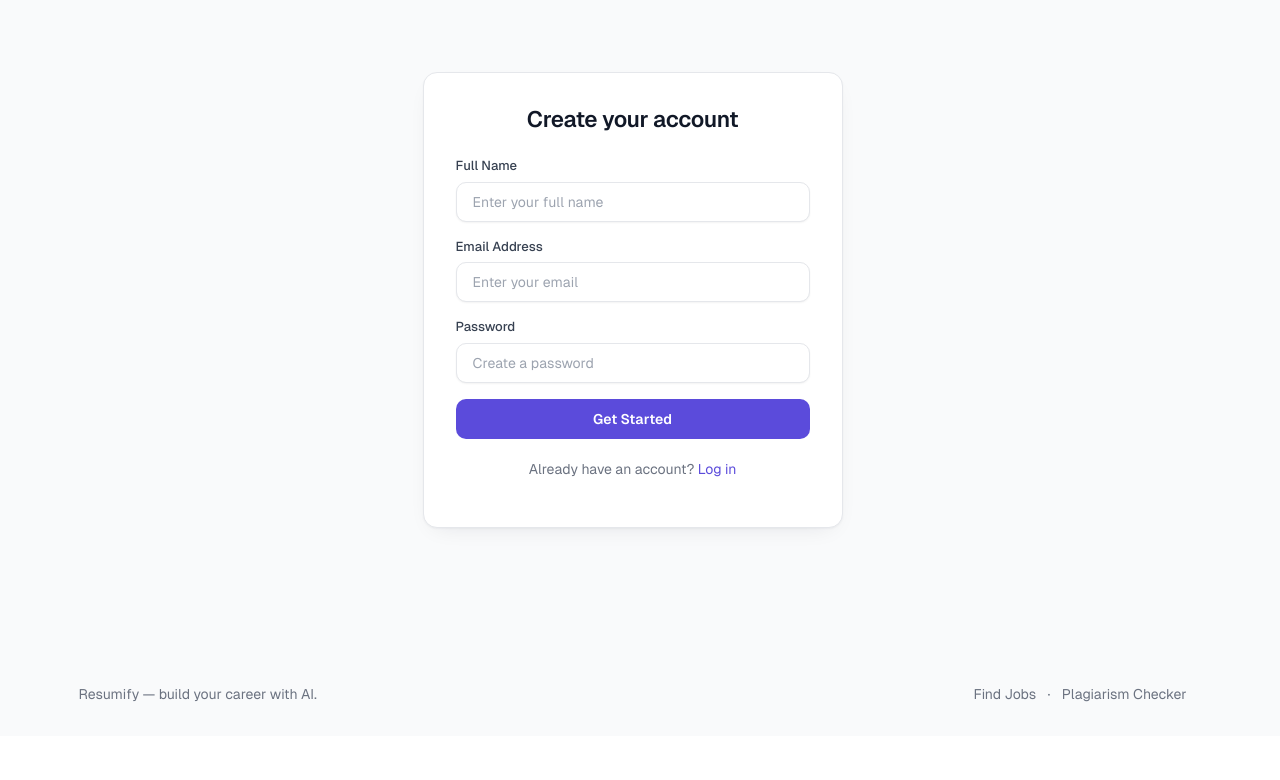
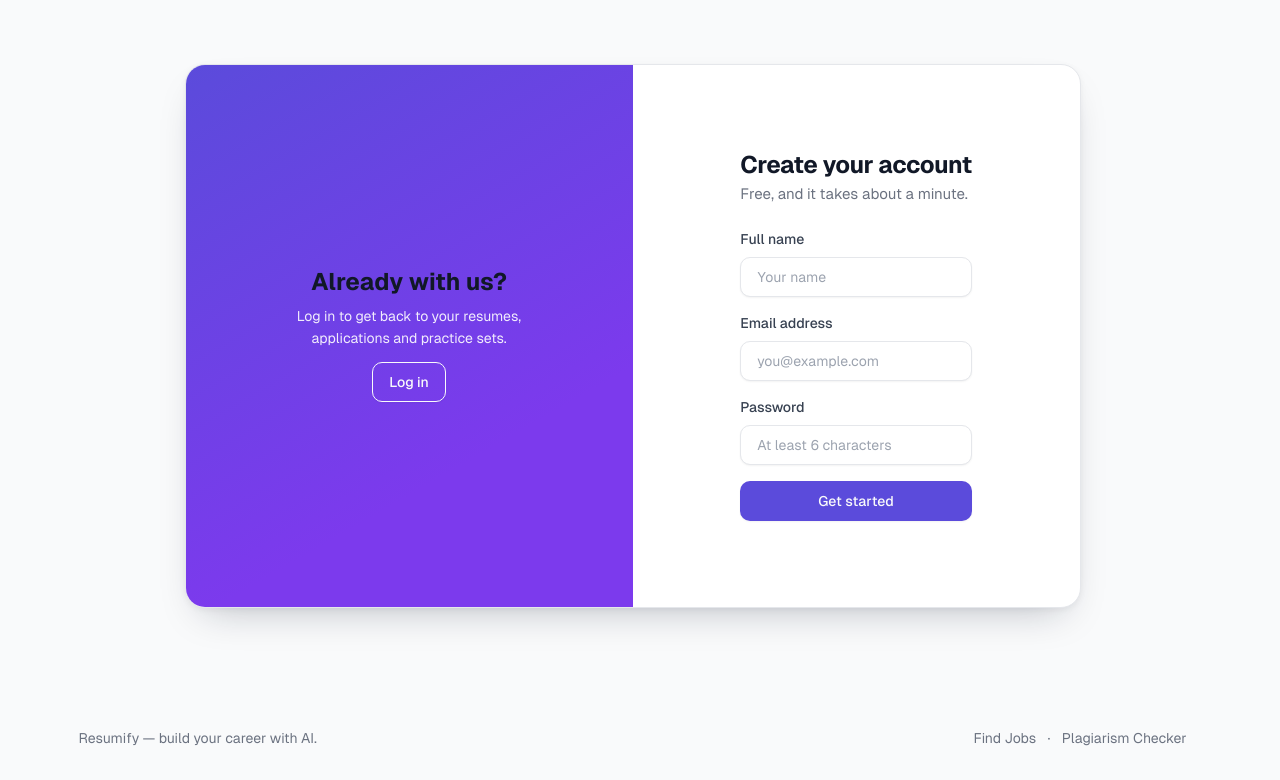
Before and after one commit to Abhishek-e/Resume-ATS-Tailor, a Flask app: page /register in a window 1280 px wide. Shown: the part 64-844 px from the top of the page. Before the commit the page ends 766 px from the top, so only its background shows below. Run offline with Flask 3, Linux system fonts and the light colour scheme; some libraries are stand-ins or nearby versions.

Commit message:
Merge login and register into one sliding page, add Google sign-in
/login and /register now render the same template; the route only picks which
panel starts in front, so existing links, the `next` redirects and a
JS-disabled browser all still work. Above lg a panel slides across the two
forms; below it the panel is dropped and the panes swap, because a horizontal
slide on a phone costs width the form needs. The pane behind the panel gets
pointer-events: none so it is not tabbable through an opaque surface.

Google sign-in uses Identity Services: the browser gets a credential, and the
server verifies it against Google's public keys and our own client id, so
nothing trusts what the page claims. Accounts created this way carry no
password hash, and /login now checks for one before comparing - otherwise a
Google account would fail as "invalid password" on a password it never had.

Adds _safe_next(): `next` arrives from a query string and now also a JSON
body, so without it a crafted login link could bounce to another domain after
a genuine sign-in. Protocol-relative `//host` is rejected too.

GOOGLE_CLIENT_ID is public by design and ships in the page source. Unset, the
Google button does not render and email sign-in is unaffected.

Co-Authored-By: Claude Opus 5 <noreply@anthropic.com>

```diff
--- a/app.py
+++ b/app.py
@@ -17,7 +17,9 @@ from flask import (
     flash, send_file, session,
 )
 from google import genai
+from google.auth.transport import requests as google_requests
 from google.genai import types
+from google.oauth2 import id_token as google_id_token
 from openai import OpenAI
 from pydantic import BaseModel
 from pypdf import PdfReader
@@ -51,6 +53,12 @@ openrouter_client = OpenAI(
 ) if OPENROUTER_API_KEY else None
 
 RESUME_TEMPLATES = {"modern", "classic", "minimal"}
+
+# Google Identity Services. The client id is a public identifier - it ships in
+# the page source by design - so it is not a secret and needs no sync:false on
+# Render. Unset simply means the Google button is not rendered and email
+# sign-in carries on unchanged.
+GOOGLE_CLIENT_ID = os.environ.get("GOOGLE_CLIENT_ID", "").strip()
 
 
 def _openrouter_generate(prompt, json_mode=False):
@@ -224,12 +232,44 @@ def prep_set(slug):
     return jsonify(payload)
 
 
+def _render_auth(mode):
+    """Both /login and /register render the same page; mode picks the panel."""
+    return render_template(
+        'auth.html',
+        mode=mode,
+        next=request.args.get('next', ''),
+        google_client_id=GOOGLE_CLIENT_ID,
+    )
+
+
+def _safe_next(target):
+    """
+    Only ever redirect within this site.
+
+    `next` arrives from a query string or a JSON body, so without this an
+    attacker could hand someone a login link that bounces to their own domain
+    after a real sign-in. A leading `//` is excluded too - browsers read that
+    as protocol-relative and would leave the site.
+    """
+    if not target or not target.startswith('/') or target.startswith('//'):
+        return None
+    return target
+
+
+def _start_session(email, user):
+    session['user_id'] = email
+    session['username'] = user.get('username') or email.split('@')[0]
+    # Carried in the session so the announcement bell costs no Firestore read
+    # per page; persisted on the user when dismissed.
+    session['ann_seen_at'] = user.get('ann_seen_at', 0)
+
+
 @app.route('/register', methods=['GET', 'POST'])
 def register():
     if request.method == 'POST':
         if db is None:
             flash('Database is not configured on the server.', 'error')
-            return render_template('register.html')
+            return _render_auth('register')
 
         username = request.form['username']
         email = request.form['email'].strip().lower()
@@ -243,12 +283,13 @@ def register():
                 'username': username,
                 'email': email,
                 'password': generate_password_hash(password),
+                'auth_provider': 'password',
                 'created_at': firestore.SERVER_TIMESTAMP,
             })
             flash('Registration successful! Please login.', 'success')
             return redirect(url_for('login'))
 
-    return render_template('register.html')
+    return _render_auth('register')
 
 
 @app.route('/login', methods=['GET', 'POST'])
@@ -263,18 +304,69 @@ def login():
             if doc.exists:
                 user = doc.to_dict()
 
-        if user and check_password_hash(user['password'], password):
-            session['user_id'] = email
-            session['username'] = user['username']
-            # Carried in the session so the announcement bell costs no
-            # Firestore read per page; persisted on the user when dismissed.
-            session['ann_seen_at'] = user.get('ann_seen_at', 0)
+        # Google-created accounts have no password hash, so check for one
+        # before comparing - and say why, rather than "invalid password" on an
+        # account that never had one.
+        if user and not user.get('password'):
+            flash('That account was created with Google — use the Google button above.', 'error')
+        elif user and check_password_hash(user['password'], password):
+            _start_session(email, user)
             flash('Login successful!', 'success')
-            return redirect(request.form.get('next') or url_for('home'))
+            return redirect(_safe_next(request.form.get('next')) or url_for('home'))
         else:
             flash('Invalid email or password.', 'error')
 
-    return render_template('login.html', next=request.args.get('next', ''))
+    return _render_auth('login')
+
+
+@app.route('/auth/google', methods=['POST'])
+def auth_google():
+    """
+    Verifies a Google Identity Services credential and signs the user in,
+    registering them on first use.
+
+    The token is verified server-side against Google's public keys and our own
+    client id - a credential minted for someone else's site will not pass, so
+    nothing here trusts what the browser claims.
+    """
+    if not GOOGLE_CLIENT_ID:
+        return jsonify({"error": "Google sign-in is not configured on this server."}), 503
+    if db is None:
+        return jsonify({"error": "Database is not configured on the server."}), 503
+
+    credential = (request.get_json(silent=True) or {}).get('credential')
+    if not credential:
+        return jsonify({"error": "Missing Google credential."}), 400
+
+    try:
+        claims = google_id_token.verify_oauth2_token(
+            credential, google_requests.Request(), GOOGLE_CLIENT_ID)
+    except ValueError as e:
+        return jsonify({"error": f"Could not verify that Google account: {e}"}), 401
+
+    if not claims.get('email_verified'):
+        return jsonify({"error": "That Google account has no verified email."}), 401
+
+    email = claims['email'].strip().lower()
+    user_ref = db.collection('users').document(email)
+    doc = user_ref.get()
+
+    if doc.exists:
+        user = doc.to_dict()
+    else:
+        # No password field: this account can only ever be reached through
+        # Google, and /login says so rather than failing as a bad password.
+        user = {
+            'username': claims.get('name') or email.split('@')[0],
+            'email': email,
+            'auth_provider': 'google',
+            'created_at': firestore.SERVER_TIMESTAMP,
+        }
+        user_ref.set(user)
+
+    _start_session(email, user)
+    target = _safe_next((request.get_json(silent=True) or {}).get('next'))
+    return jsonify({"redirect": target or url_for('home')})
 
 
 @app.route('/logout')
--- a/render.yaml
+++ b/render.yaml
@@ -35,6 +35,12 @@ services:
       - key: OPENROUTER_MODEL
         sync: false
 
+      # Google Identity Services client id. Public by design (it ships in the
+      # page source), so it is set here rather than as a secret. Leave it unset
+      # and the Google button simply does not render.
+      - key: GOOGLE_CLIENT_ID
+        sync: false
+
       # --- Find Jobs -----------------------------------------------------
       # Comma-separated. Board tokens come from the careers-page URL:
       # boards.greenhouse.io/<token> and jobs.lever.co/<company>.
--- a/requirements.txt
+++ b/requirements.txt
@@ -12,3 +12,4 @@ pypdf
 # these - no browser engine, so nothing here needs system packages.
 requests
 feedparser
+google-auth
--- a/static/style.css
+++ b/static/style.css
@@ -1673,3 +1673,163 @@ body {
     white-space: pre-line;
     margin: .5rem 0 0;
 }
+
+/* --------------------------------------------------------------------------
+   Auth - one page, two panes, sliding panel
+   Both forms are always in the DOM. Desktop slides a panel across them;
+   below lg the panel is dropped and the panes are simply swapped, because a
+   horizontal slide on a phone costs width the form needs.
+   -------------------------------------------------------------------------- */
+
+.auth-page {
+    display: flex;
+    justify-content: center;
+    padding: 2.5rem 0 4rem;
+}
+
+.auth-shell {
+    position: relative;
+    width: min(56rem, 100%);
+    min-height: 34rem;
+    background: var(--tblr-bg-surface);
+    border: 1px solid var(--tblr-border-color);
+    border-radius: 1.25rem;
+    box-shadow: var(--rs-shadow-lift);
+    overflow: hidden;
+}
+
+.auth-pane {
+    padding: 2.5rem clamp(1.25rem, 4vw, 3rem);
+}
+
+.auth-form { max-width: 22rem; margin: 0 auto; }
+
+.auth-title {
+    font-size: 1.5rem;
+    font-weight: 700;
+    letter-spacing: -.02em;
+    margin: 0 0 .25rem;
+}
+
+.auth-sub {
+    color: var(--tblr-secondary);
+    font-size: .9375rem;
+    margin: 0 0 1.5rem;
+}
+
+.auth-google {
+    display: flex;
+    justify-content: center;
+    min-height: 2.5rem;
+    margin-bottom: 1rem;
+}
+
+.auth-divider {
+    display: flex;
+    align-items: center;
+    gap: .75rem;
+    margin: 0 0 1.25rem;
+    color: var(--tblr-secondary);
+    font-size: .8125rem;
+}
+
+.auth-divider::before,
+.auth-divider::after {
+    content: '';
+    flex: 1;
+    height: 1px;
+    background: var(--tblr-border-color);
+}
+
+.auth-switch {
+    margin: 1.25rem 0 0;
+    text-align: center;
+    color: var(--tblr-secondary);
+    font-size: .875rem;
+}
+
+.btn-link-plain {
+    border: 0;
+    background: none;
+    padding: 0;
+    color: var(--tblr-primary);
+    font-weight: 600;
+    cursor: pointer;
+}
+
+:root[data-bs-theme="dark"] .btn-link-plain { color: #a78bfa; }
+
+/* --- below lg: stack, no slide ------------------------------------------ */
+
+@media (max-width: 991.98px) {
+    .auth-shell { min-height: 0; }
+    .auth-pane-register { display: none; }
+    .auth-shell.is-register .auth-pane-login { display: none; }
+    .auth-shell.is-register .auth-pane-register { display: block; }
+}
+
+/* --- lg and up: both panes side by side, panel slides over one ----------- */
+
+@media (min-width: 992px) {
+    .auth-shell { display: grid; grid-template-columns: 1fr 1fr; }
+
+    .auth-pane {
+        grid-row: 1;
+        display: flex;
+        align-items: center;
+        /* Both panes are always rendered and always laid out; only the panel
+           on top moves. Transitioning opacity rather than display keeps the
+           inputs focusable in a predictable order. */
+        transition: opacity .5s ease;
+    }
+
+    .auth-pane-login { grid-column: 1; }
+    .auth-pane-register { grid-column: 2; }
+
+    .auth-slider {
+        position: absolute;
+        top: 0;
+        bottom: 0;
+        left: 50%;
+        width: 50%;
+        overflow: hidden;
+        background: linear-gradient(150deg, var(--tblr-primary), #7c3aed 70%);
+        color: #fff;
+        transition: transform .55s cubic-bezier(.4, 0, .2, 1);
+        z-index: 2;
+    }
+
+    .auth-shell.is-register .auth-slider { transform: translateX(-100%); }
+
+    .auth-slider-face {
+        position: absolute;
+        inset: 0;
+        display: flex;
+        flex-direction: column;
+        align-items: center;
+        justify-content: center;
+        gap: .75rem;
+        text-align: center;
+        padding: 2.5rem;
+        transition: opacity .35s ease;
+    }
+
+    .auth-slider-face h3 { font-size: 1.5rem; font-weight: 700; margin: 0; }
+    .auth-slider-face p { max-width: 26ch; margin: 0; opacity: .9; line-height: 1.55; }
+
+    /* The panel covers the register pane by default, so the face showing must
+       be the one inviting you to register. */
+    .auth-slider-to-login { opacity: 0; pointer-events: none; }
+    .auth-shell.is-register .auth-slider-to-register { opacity: 0; pointer-events: none; }
+    .auth-shell.is-register .auth-slider-to-login { opacity: 1; pointer-events: auto; }
+
+    /* Whichever pane is under the panel is hidden from the pointer and from
+       the tab order - it is behind an opaque surface. */
+    .auth-pane-register { opacity: 0; pointer-events: none; }
+    .auth-shell.is-register .auth-pane-register { opacity: 1; pointer-events: auto; }
+    .auth-shell.is-register .auth-pane-login { opacity: 0; pointer-events: none; }
+}
+
+@media (prefers-reduced-motion: reduce) {
+    .auth-slider, .auth-slider-face, .auth-pane { transition: none; }
+}
--- /dev/null
+++ b/templates/auth.html
@@ -0,0 +1,171 @@
+{% extends "base.html" %}
+{% block title %}{{ 'Create your account' if mode == 'register' else 'Log in' }} - {{ site.app_name }}{% endblock %}
+
+{% block content %}
+{#
+  One page for both forms. /login and /register both render this - the route
+  only decides which panel starts in front, so existing links and the `next`
+  redirects keep working and a JS failure still leaves a usable form.
+#}
+<div class="auth-page">
+    <div class="auth-shell{% if mode == 'register' %} is-register{% endif %}" id="auth-shell">
+
+        <!-- Log in -->
+        <div class="auth-pane auth-pane-login">
+            <form method="POST" action="{{ url_for('login') }}" class="auth-form">
+                <input type="hidden" name="next" value="{{ next }}">
+                <h2 class="auth-title">Welcome back</h2>
+                <p class="auth-sub">Log in to pick up where you left off.</p>
+
+                {% if google_client_id %}
+                    <div class="auth-google" data-auth-google></div>
+                    <div class="auth-divider"><span>or use your email</span></div>
+                {% endif %}
+
+                <div class="mb-3">
+                    <label class="form-label" for="login-email">Email address</label>
+                    <input type="email" id="login-email" name="email" class="form-control"
+                           placeholder="you@example.com" autocomplete="email" required>
+                </div>
+                <div class="mb-3">
+                    <label class="form-label" for="login-password">Password</label>
+                    <input type="password" id="login-password" name="password" class="form-control"
+                           placeholder="Your password" autocomplete="current-password" required>
+                </div>
+
+                <button type="submit" class="btn btn-primary w-100">Log in</button>
+
+                <p class="auth-switch d-lg-none">
+                    New here?
+                    <button type="button" class="btn-link-plain" data-auth-toggle="register">Create an account</button>
+                </p>
+            </form>
+        </div>
+
+        <!-- Register -->
+        <div class="auth-pane auth-pane-register">
+            <form method="POST" action="{{ url_for('register') }}" class="auth-form">
+                <h2 class="auth-title">Create your account</h2>
+                <p class="auth-sub">Free, and it takes about a minute.</p>
+
+                {% if google_client_id %}
+                    <div class="auth-google" data-auth-google></div>
+                    <div class="auth-divider"><span>or use your email</span></div>
+                {% endif %}
+
+                <div class="mb-3">
+                    <label class="form-label" for="reg-username">Full name</label>
+                    <input type="text" id="reg-username" name="username" class="form-control"
+                           placeholder="Your name" autocomplete="name" required>
+                </div>
+                <div class="mb-3">
+                    <label class="form-label" for="reg-email">Email address</label>
+                    <input type="email" id="reg-email" name="email" class="form-control"
+                           placeholder="you@example.com" autocomplete="email" required>
+                </div>
+                <div class="mb-3">
+                    <label class="form-label" for="reg-password">Password</label>
+                    <input type="password" id="reg-password" name="password" class="form-control"
+                           placeholder="At least 6 characters" autocomplete="new-password"
+                           minlength="6" required>
+                </div>
+
+                <button type="submit" class="btn btn-primary w-100">Get started</button>
+
+                <p class="auth-switch d-lg-none">
+                    Already registered?
+                    <button type="button" class="btn-link-plain" data-auth-toggle="login">Log in</button>
+                </p>
+            </form>
+        </div>
+
+        <!-- The sliding panel. Desktop only; below lg the panes stack and the
+             inline links above do the switching instead. -->
+        <div class="auth-slider d-none d-lg-flex" aria-hidden="true">
+            <div class="auth-slider-face auth-slider-to-register">
+                <h3>New to {{ site.app_name }}?</h3>
+                <p>Build an ATS-ready CV, track applications and prep for interviews — free.</p>
+                <button type="button" class="btn btn-outline-light" data-auth-toggle="register">
+                    Create an account
+                </button>
+            </div>
+            <div class="auth-slider-face auth-slider-to-login">
+                <h3>Already with us?</h3>
+                <p>Log in to get back to your resumes, applications and practice sets.</p>
+                <button type="button" class="btn btn-outline-light" data-auth-toggle="login">
+                    Log in
+                </button>
+            </div>
+        </div>
+    </div>
+</div>
+{% endblock %}
+
+{% block scripts %}
+<script>
+(function () {
+    var shell = document.getElementById('auth-shell');
+    if (!shell) { return; }
+
+    function show(mode) {
+        shell.classList.toggle('is-register', mode === 'register');
+        // Keep the address bar honest without a reload, so a refresh or a
+        // shared link lands on the panel the user was actually looking at.
+        var path = mode === 'register' ? '{{ url_for("register") }}' : '{{ url_for("login") }}';
+        try { history.replaceState(null, '', path + location.search); } catch (e) { /* ignore */ }
+    }
+
+    document.querySelectorAll('[data-auth-toggle]').forEach(function (btn) {
+        btn.addEventListener('click', function () { show(btn.dataset.authToggle); });
+    });
+})();
+</script>
+
+{% if google_client_id %}
+<script src="https://accounts.google.com/gsi/client" async defer></script>
+<script>
+window.handleGoogleCredential = function (response) {
+    fetch('{{ url_for("auth_google") }}', {
+        method: 'POST',
+        headers: { 'Content-Type': 'application/json' },
+        body: JSON.stringify({
+            credential: response.credential,
+            next: {{ (next or '')|tojson }},
+        }),
+    })
+        .then(function (r) { return r.json().then(function (d) { return { ok: r.ok, d: d }; }); })
+        .then(function (res) {
+            if (res.ok && res.d.redirect) {
+                window.location.href = res.d.redirect;
+            } else {
+                alert(res.d.error || 'Google sign-in failed. Try email instead.');
+            }
+        })
+        .catch(function () {
+            alert('Could not reach the server. Try email instead.');
+        });
+};
+
+// GIS calls this once its script finishes loading.
+window.onload = function () {
+    if (typeof google === 'undefined' || !google.accounts) { return; }
+
+    google.accounts.id.initialize({
+        client_id: {{ google_client_id|tojson }},
+        callback: window.handleGoogleCredential,
+    });
+
+    // One button per panel - both panels exist in the DOM at once.
+    document.querySelectorAll('[data-auth-google]').forEach(function (slot) {
+        google.accounts.id.renderButton(slot, {
+            theme: document.documentElement.getAttribute('data-bs-theme') === 'dark'
+                ? 'filled_black' : 'outline',
+            size: 'large',
+            width: 320,
+            text: 'continue_with',
+        });
+    });
+};
+</script>
+{% endif %}
+{% endblock %}
--- a/templates/register.html
+++ /dev/null
@@ -1,28 +0,0 @@
-{% extends "base.html" %}
-{% block title %}Register - Resumify{% endblock %}
-
-{% block content %}
-    <!-- Register Form -->
-    <div class="form-container">
-        <h2>Create your account</h2>
-
-
-
-        <form method="POST" action="{{ url_for('register') }}">
-            <div class="form-group">
-                <label for="username">Full Name</label>
-                <input type="text" id="username" name="username" placeholder="Enter your full name" required class="form-control">
-            </div>
-            <div class="form-group">
-                <label for="email">Email Address</label>
-                <input type="email" id="email" name="email" placeholder="Enter your email" required class="form-control">
-            </div>
-            <div class="form-group">
-                <label for="password">Password</label>
-                <input type="password" id="password" name="password" placeholder="Create a password" required class="form-control">
-            </div>
-            <button type="submit" class="submit-btn">Get Started</button>
-        </form>
-        <p class="link-text">Already have an account? <a href="{{ url_for('login') }}">Log in</a></p>
-    </div>
-{% endblock %}
```
Also changed, not shown: templates/login.html (deleted, +0 -25 lines).
